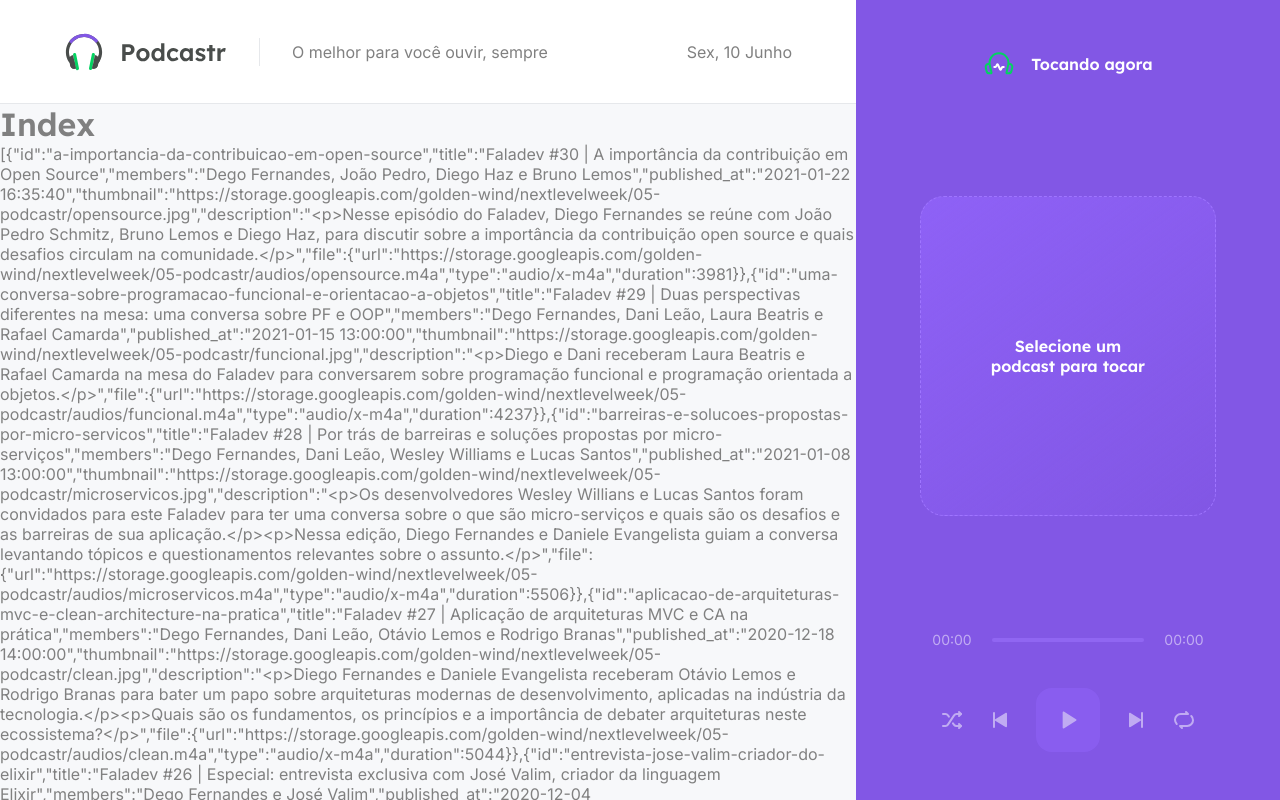
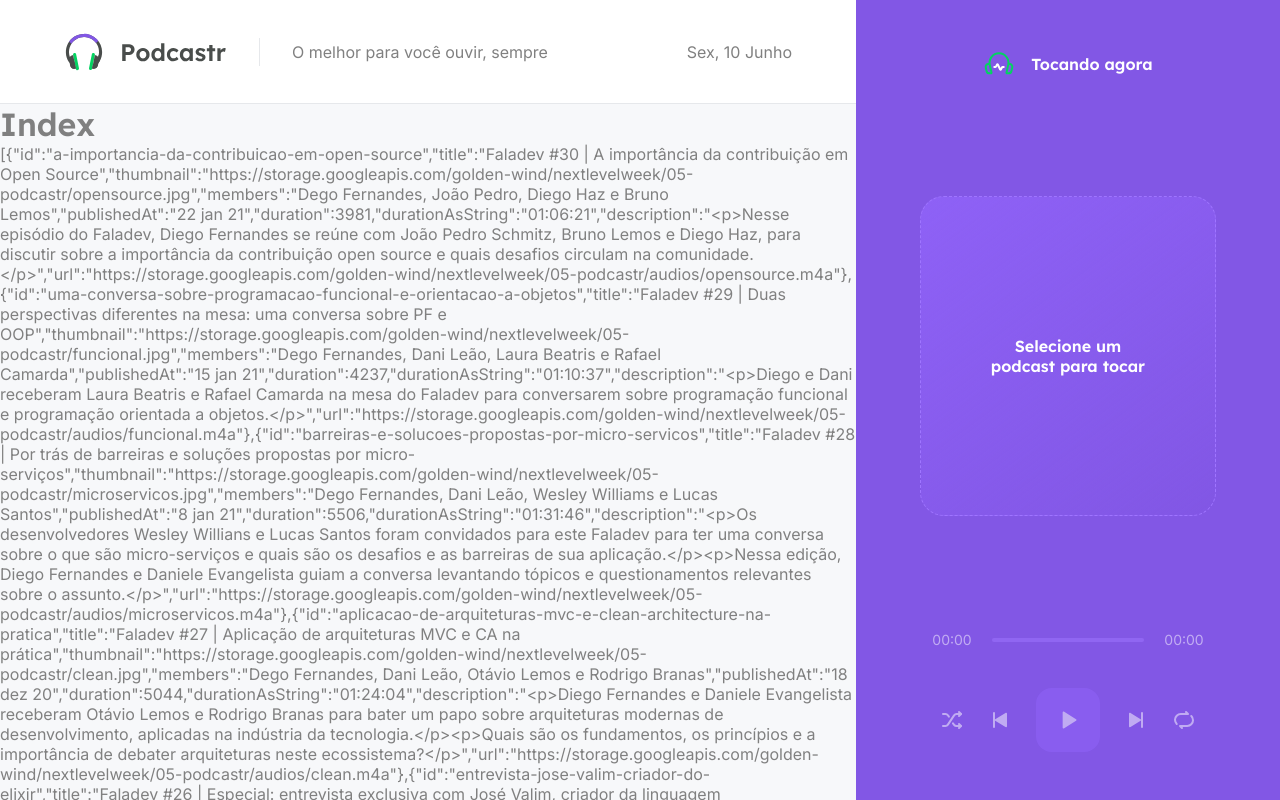
Before and after one commit to matheus-augusto327/podcastr, a Next.js app: page / in a window 1280 px wide. Shown: the top 800 px of the page. Built offline with nearby package versions, Linux system fonts and the light colour scheme; data requests are answered from the project's data file.

Commit message:
Formatting podcasts data

```diff
--- a/package.json
+++ b/package.json
@@ -10,6 +10,7 @@
     "server": "json-server server.json -w -d 750 -p 3333"
   },
   "dependencies": {
+    "axios": "^0.27.2",
     "date-fns": "^2.28.0",
     "next": "12.1.6",
     "react": "18.1.0",
--- a/src/pages/index.tsx
+++ b/src/pages/index.tsx
@@ -1,4 +1,26 @@
-export default function Home(props) {
+import { GetStaticProps } from 'next'
+import { format, parseISO } from 'date-fns'
+import ptBR from 'date-fns/locale/pt-BR'
+import { api } from '../services/api';
+import { convertDurationToTimeString } from '../utils/convertDurationToTimeString';
+
+type Episode = {
+  id: string,
+  title: string,
+  thumbnail: string,
+  members: string,
+  publishedAt: string,
+  duration: number,
+  durationAsString: string,
+  description: string,
+  url: string,
+}
+
+type HomeProps = {
+  episodes: Episode[];
+}
+
+export default function Home(props: HomeProps) {
   return (
     <div>
       <h1>Index</h1>
@@ -7,13 +29,32 @@
   )
 }
 
-export async function getStaticProps() {
-  const response = await fetch('http://localhost:3333/episodes')
-  const data = await response.json()
+export const getStaticProps: GetStaticProps = async () => {
+  const { data } = await api.get('episodes', {
+    params: {
+      _limit: 12,
+      _sort: 'published_at',
+      _order: 'desc'
+    }
+  })
+
+  const episodes = data.map(episode => {
+    return {
+      id: episode.id,
+      title: episode.title,
+      thumbnail: episode.thumbnail,
+      members: episode.members,
+      publishedAt: format(parseISO(episode.published_at), 'd MMM yy', { locale: ptBR }),
+      duration: Number(episode.file.duration),
+      durationAsString: convertDurationToTimeString(Number(episode.file.duration)),
+      description: episode.description,
+      url: episode.file.url,
+    }
+  })
 
   return {
     props: {
-      episodes: data,
+      episodes,
     },
     revalidate: 60 * 60 * 8
   }
--- /dev/null
+++ b/src/services/api.ts
@@ -0,0 +1,5 @@
+import axios from 'axios';
+
+export const api = axios.create({
+  baseURL: 'http://localhost:3333'
+})
--- /dev/null
+++ b/src/utils/convertDurationToTimeString.ts
@@ -0,0 +1,11 @@
+export function convertDurationToTimeString(duration: number) {
+  const hours = Math.floor(duration / 3600)
+  const minutes = Math.floor((duration % 3600) / 60)
+  const seconds = duration % 60
+
+  const timeString = [hours, minutes, seconds]
+    .map(unit => String(unit).padStart(2, '0'))
+    .join(':')
+
+    return timeString
+}
```
Also changed, not shown: 1 other file (tests, documents, lock files or other folders).
